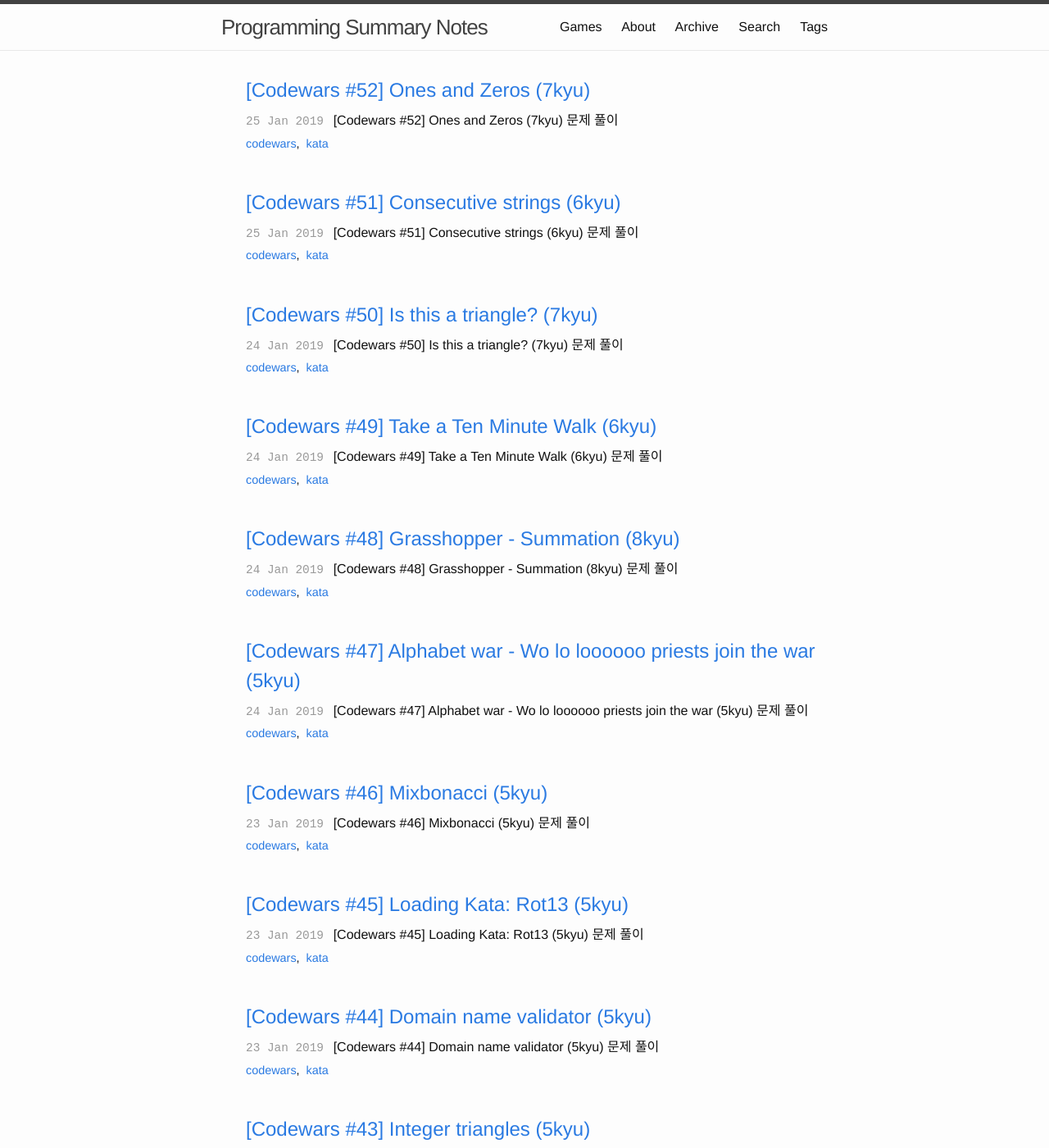
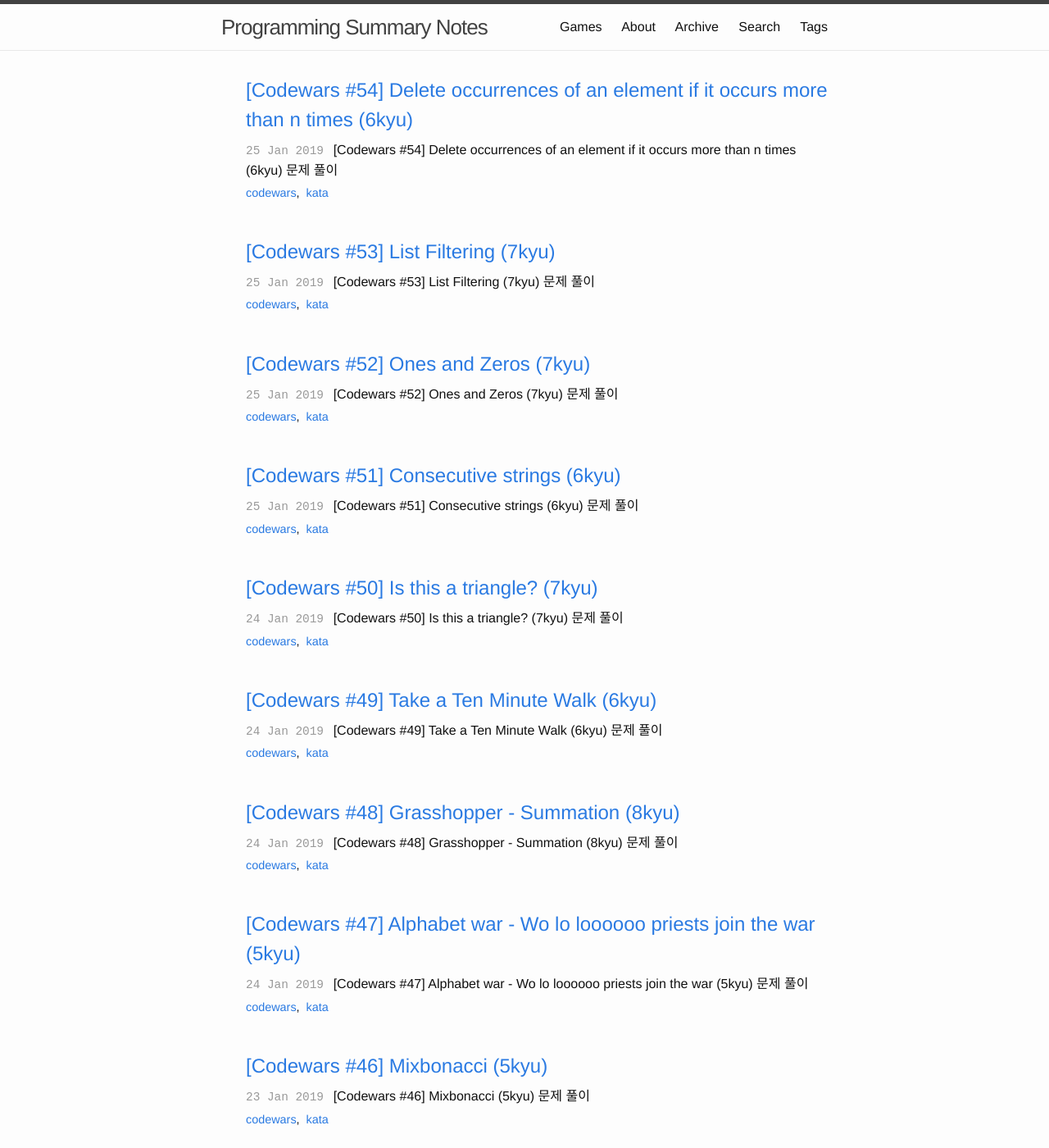
Before and after one commit to karais89/karais89.github.io_back, a Jekyll site: the page built from index.html, in a window 1280 px wide and 1400 px high. Shown: the whole window at 82% size. Built offline with Jekyll 4.4.1, drawn with Linux system fonts in a browser that asks for light colours; the list of posts is cut into pages by our own code; some of the changed lines change nothing that is shown; some of the changed text lies outside the part shown.

Commit message:
add post

````diff
--- a/_posts/2019-01-25-codewars-Consecutive-strings.markdown
+++ b/_posts/2019-01-25-codewars-Consecutive-strings.markdown
@@ -1,7 +1,7 @@
 ---
 layout: post
-title: "[Codewars #51]  Consecutive strings (6kyu)"
-excerpt: "[Codewars #51]  Consecutive strings (6kyu) 문제 풀이"
+title: "[Codewars #51] Consecutive strings (6kyu)"
+excerpt: "[Codewars #51] Consecutive strings (6kyu) 문제 풀이"
 date: 2019-01-25 23:52:00 +0900
 tags: [codewars, kata]
 ---
--- a/_posts/2019-01-25-codewars-Ones-and-Zeros.markdown
+++ b/_posts/2019-01-25-codewars-Ones-and-Zeros.markdown
@@ -1,7 +1,7 @@
 ---
 layout: post
-title: "[Codewars #52]  Ones and Zeros (7kyu)"
-excerpt: "[Codewars #52]  Ones and Zeros (7kyu) 문제 풀이"
+title: "[Codewars #52] Ones and Zeros (7kyu)"
+excerpt: "[Codewars #52] Ones and Zeros (7kyu) 문제 풀이"
 date: 2019-01-25 23:53:00 +0900
 tags: [codewars, kata]
 ---
--- /dev/null
+++ b/_posts/2019-01-26-codewars-Delete-occurrences-of-an-element-if-it-occurs-more-than-n-times.markdown
@@ -0,0 +1,81 @@
+---
+layout: post
+title: "[Codewars #54] Delete occurrences of an element if it occurs more than n times (6kyu)"
+excerpt: "[Codewars #54] Delete occurrences of an element if it occurs more than n times (6kyu) 문제 풀이"
+date: 2019-01-26 01:58:00 +0900
+tags: [codewars, kata]
+---
+
+## Instructions
+
+[링크](https://www.codewars.com/kata/554ca54ffa7d91b236000023/train/csharp)
+
+Enough is enough!
+Alice and Bob were on a holiday. Both of them took many pictures of the places they've been, and now they want to show Charlie their entire collection. However, Charlie doesn't like this sessions, since the motive usually repeats. He isn't fond of seeing the Eiffel tower 40 times. He tells them that he will only sit during the session if they show the same motive at most N times. Luckily, Alice and Bob are able to encode the motive as a number. Can you help them to remove numbers such that their list contains each number only up to N times, without changing the order?
+
+Task
+Given a list lst and a number N, create a new list that contains each number of lst at most N times without reordering. For example if N = 2, and the input is [1,2,3,1,2,1,2,3], you take [1,2,3,1,2], drop the next [1,2] since this would lead to 1 and 2 being in the result 3 times, and then take 3, which leads to [1,2,3,1,2,3].
+
+Example
+```
+Kata.DeleteNth (new int[] {20,37,20,21}, 1) // return [20,37,21]
+Kata.DeleteNth (new int[] {1,1,3,3,7,2,2,2,2}, 3) // return
+```
+
+## My Solution
+
+```csharp
+using System;
+using System.Collections.Generic;
+using System.Linq;
+
+public class Kata {
+  public static int[] DeleteNth(int[] arr, int x) {
+    Dictionary<int, int> valCounts = new Dictionary<int, int>();
+    List<int> removeArrs = new List<int>();
+    for (int i = 0; i < arr.Length; i++)
+    {
+      if (valCounts.ContainsKey(arr[i]))
+      {
+        if (++valCounts[arr[i]] <= x)
+        {
+          removeArrs.Add(arr[i]);
+        }
+      }
+      else
+      {
+        valCounts[arr[i]] = 1;
+        removeArrs.Add(arr[i]);
+      }
+    }
+    return removeArrs.ToArray();
+  }
+}
+```
+
+- 여러번 반복하는걸 제거해 달라는 요구 사항.
+- Dictinary를 사용하여 해당 되는 키 값이 없으면 1 있으면 +1 해주어서 x보다 작을때만 리스트에 더해준 후 해당 리스트 반환
+- Linq를 사용하면 더 간단히 풀리겠지...
+
+## Best Practices
+
+```csharp
+using System;
+using System.Collections.Generic;
+using System.Linq;
+
+public class Kata {
+  public static int[] DeleteNth(int[] arr, int x) {
+    var result = new List<int>();
+    foreach(var item in arr) {
+      if(result.Count(i => i == item) < x)
+        result.Add(item);
+    }
+    return result.ToArray();
+  }
+}
+```
+
+- C# 문제는 거의 모두 linq를 사용하여 푼다고 보면 될 듯.
+- Linq중 Count 함수를 사용하여 해당되는 값이 몇개 있는지 반환한후 그것보다 작을시에만 더해주었다.
+- 확실히 내 해결책  보다 훨씬 간단하다.
--- /dev/null
+++ b/_posts/2019-01-26-codewars-List-Filtering.markdown
@@ -0,0 +1,66 @@
+---
+layout: post
+title: "[Codewars #53] List Filtering (7kyu)"
+excerpt: "[Codewars #53] List Filtering (7kyu) 문제 풀이"
+date: 2019-01-26 01:56:00 +0900
+tags: [codewars, kata]
+---
+
+## Instructions
+
+[링크](https://www.codewars.com/kata/53dbd5315a3c69eed20002dd/train/csharp)
+
+In this kata you will create a function that takes a list of non-negative integers and strings and returns a new list with the strings filtered out.
+
+Example
+```
+ListFilterer.GetIntegersFromList(new List<object>(){1, 2, "a", "b"}) => {1, 2}
+ListFilterer.GetIntegersFromList(new List<object>(){1, 2, "a", "b", 0, 15}) => {1, 2, 0, 15}
+ListFilterer.GetIntegersFromList(new List<object>(){1, 2, "a", "b", "aasf", "1", "123", 231}) => {1, 2, 231}
+```
+
+## My Solution
+
+```csharp
+using System.Collections;
+using System.Collections.Generic;
+
+public class ListFilterer
+{
+   public static IEnumerable<int> GetIntegersFromList(List<object> listOfItems)
+   {
+     List<int> newInts = new List<int>();
+     foreach (var item in listOfItems)
+     {
+       if (item is int)
+       {
+         newInts.Add((int)item);
+       }
+     }
+     return newInts;
+   }
+}
+```
+
+- c# 자료형 판단? 리플렉션을 사용해야 되나?
+- is 연산자로 가능?
+- newInts 말고 filterInts 정도로 네이밍 변경을 했으면 좋았겠다.
+
+## Best Practices
+
+```csharp
+using System;
+using System.Collections;
+using System.Collections.Generic;
+using System.Linq;
+
+public class ListFilterer
+{
+   public static IEnumerable<int> GetIntegersFromList(List<object> listOfItems)
+   {
+      return listOfItems.OfType<int>();
+   }
+}
+```
+
+- [Linq의 OfType 자체에서 필터링 기능을 제공](https://docs.microsoft.com/ko-kr/dotnet/api/system.linq.enumerable.oftype?view=netframework-4.7.2)
````
